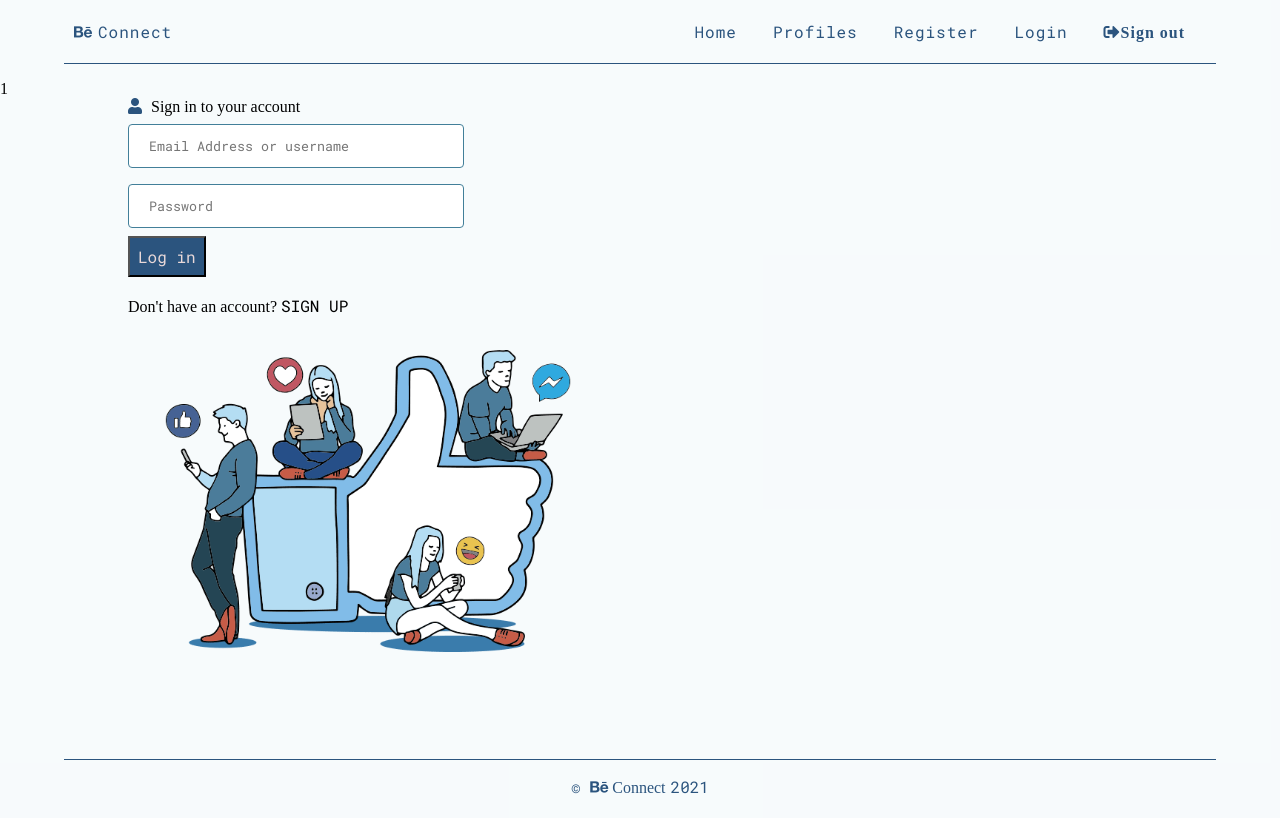
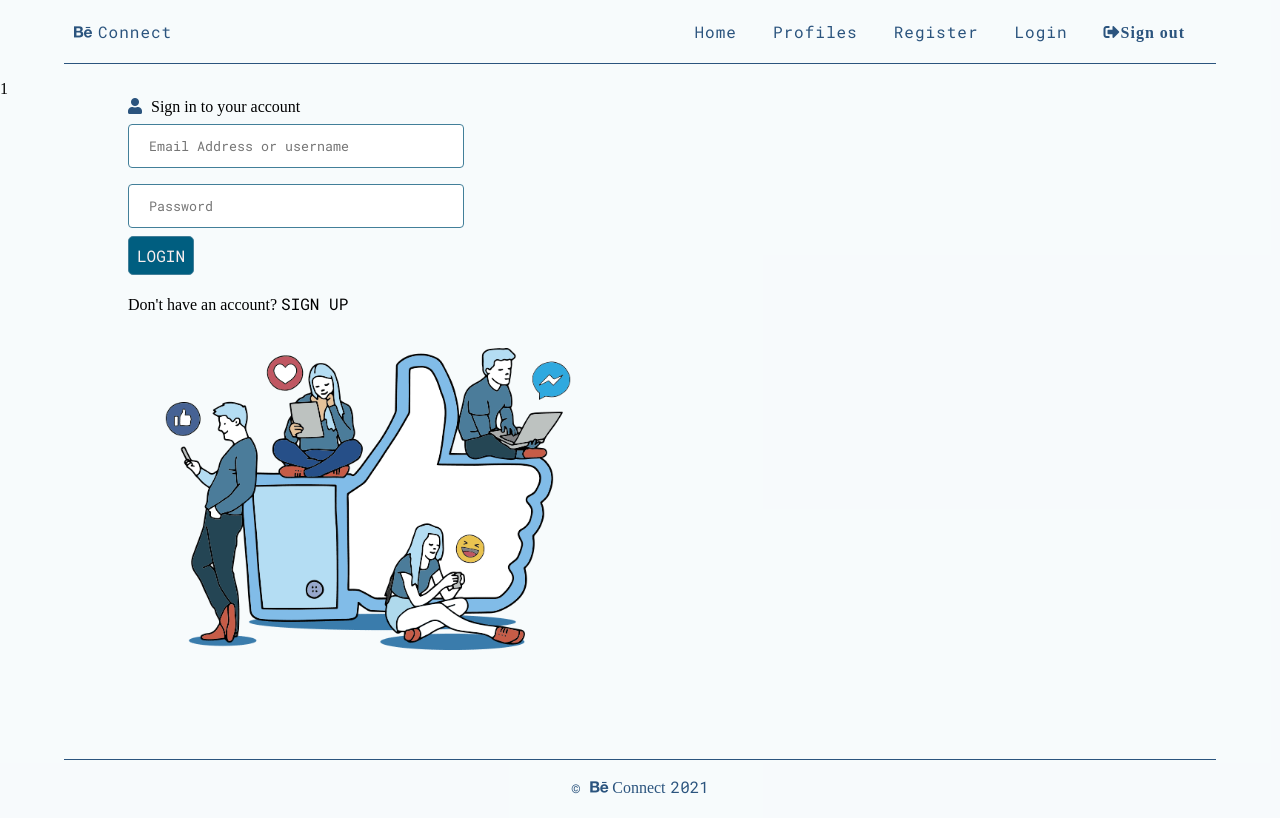
Before and after one commit to chadriae/php-mvc-Ismi, a PHP site: template View/login.php in a window 1280 px wide. Run offline with PHP 8.4, Linux system fonts and the light colour scheme; the template is opened without the code that fills it, so the values that code supplies are empty; some libraries are stand-ins or nearby versions.

Commit message:
Fixing buttons

```diff
--- a/View/blog.php
+++ b/View/blog.php
@@ -11,7 +11,7 @@
             <form>
                 <textarea name="text" cols="30" rows="5" placeholder="Create a post" required="">
                 </textarea>
-                <input class="btn btn-primary" type="submit" value="Submit">
+                <input class="btn btn-primary" type="submit" value="SUBMIT">
             </form>
         </div>
     </div>
--- a/View/homepage.php
+++ b/View/homepage.php
@@ -18,8 +18,8 @@ Anything complex should be calculated in the model -->
 </div>
 
 <p class="btn-hp">
-    <button class="home btn-primary" type="submit"><a href="index.php?page=register">SIGN UP</a> </button>
-    <button class="home btn-primary" type="submit"><a href="index.php?page=login">LOGIN</a></button>
+    <button class="home btn-primary " type="submit"><a href="index.php?page=register">SIGN UP</a> </button>
+    <button class="home btn-primary " type="submit"><a href="index.php?page=login">LOGIN</a></button>
  </p>
 <div class="svg">
     <svg viewBox="0 0 320 266" fill="none" xmlns="http://www.w3.org/2000/svg">
--- a/View/login.php
+++ b/View/login.php
@@ -24,13 +24,13 @@ error_reporting(E_ALL);
             <form method="post">
                 <input class="log logtext" type="text" placeholder="Email Address or username" name="name" required="" value=""><br>
                 <input class="log logtext" type="password" class="login" placeholder="Password" name="pwd" required="" value=""><br>
-                <input name="submit" type="submit" class="btn btn-primary" value="Log in">
+                <input name="submit" type="submit" class="btn btn-primary" value="LOGIN">
             </form>
             <br>
             <p>Don't have an account? <a href="index.php?page=register">SIGN UP</a></p>
         </div>
         <div class="image">
-            <img class="photo" src="./assets/img/login.png" alt="Girl in a jacket">
+            <img class="photo" src="./assets/img/login.png" alt="">
         </div>
     </div>
 </div>
--- a/View/register.php
+++ b/View/register.php
@@ -9,7 +9,7 @@
         <input class="log logtext" type="email" placeholder="Email Address" name="email" required="" value=""><br>
         <input class="log logtext" type="password" placeholder="Password" name="password" minlength="6" required="" value=""><br>
         <input class="log logtext" type="password" placeholder="Confirm Password" name="password" minlength="6" required="" value=""><br>
-        <input class="btn btn-primary"  type="submit" value="Register">
+        <input class="btn btn-primary"  type="submit" value="REGISTER">
     </form>
     <p >Already have an account? <a href="index.php?page=login">LOGIN (to be done)</a></p>
     </div>
--- a/login.css
+++ b/login.css
@@ -4,7 +4,7 @@
 :root{
     --PrimaryColor :rgb(72, 136, 161);
     --SecondaryColor :rgb(43, 84, 126);
-    --ThreeColor:rgb(108, 192, 255);
+    --ThreeColor:rgb(0, 94, 128);
     --PrimaryFont : 'Roboto Mono', monospace;
 
 }
@@ -53,12 +53,16 @@ img.photo{
 
 .btn-primary{
 
-    color: rgb(233, 217, 217);
+    color: rgb(250, 239, 239);
     font-size: 1rem;
     font-family: var(--PrimaryFont);
-    background-color:var(--SecondaryColor);
+    background-color:var(--ThreeColor);
     padding:0.5rem ;
-    cursor: pointer;
+    border-radius: 5px;
+    top: 60vh;
+    margin: auto;
+    transition: .3s;
+    border: 1px solid #427F99;
 
 
     }
@@ -68,5 +72,11 @@ img.photo{
     }
 
 .btn-primary:hover{
-    background-color:var(--PrimaryColor);
+  border: 2px solid #5f6d6e;
+  background-color: rgba(365,365,365,0.5);
+  cursor: pointer;
+  color: #6ca6ac;
+  opacity: .8;
+  transition: .3s;
+  box-shadow: 0 8px 16px 0 rgba(0,0,0,0.2);
 }
--- a/style.css
+++ b/style.css
@@ -5,6 +5,8 @@
 :root{
     --PrimaryColor :rgb(72, 136, 161);
     --SecondaryColor :rgb(43, 84, 126);
+    --FourColor:rgb(86, 114, 156) ;
+    --FiveColor:rgb(250, 239, 239);
     --PrimaryFont : 'Roboto Mono', monospace;
     --FontNav:400;
 
@@ -194,6 +196,7 @@ a{
 }
 .test p{
 display: inline-block;
+font-family: var(--PrimaryFont);
 }
 
 body{
@@ -311,7 +314,9 @@ h2{
   top:60%;
   left:50%;
 
+
 }
+
 
 .dirk{
  font-weight:900;
--- a/zoo.js
+++ b/zoo.js
@@ -10,9 +10,9 @@ typewriter
   .pauseFor(500)
   .typeString('<h1 style="color:#357EC7" font-family: "Roboto Mono" > Welcome!</h1> <br>')
   .pauseFor(300)
-  .typeString('<h2 style="color:#357EC7">Create your BeConnect Profile</h2><br>')
+  .typeString('<h2 style="color:#005e80">Create your BeConnect Profile</h2><br>')
   .pauseFor(300)
-  .typeString('<h2 style="color:#357EC7">Share posts and get help from other developers</h2>')
+  .typeString('<h2 style="color:#005e80 ">Share posts and get help from other developers</h2>')
   .deleteChars(11)
   .typeString('<h2 class="dirk" style="color:#357EC7">BeConnect Code Monkeys</h2> <br>')
   .pauseFor(1000)
```
Also changed, not shown: assets/img/logo.png (added).
